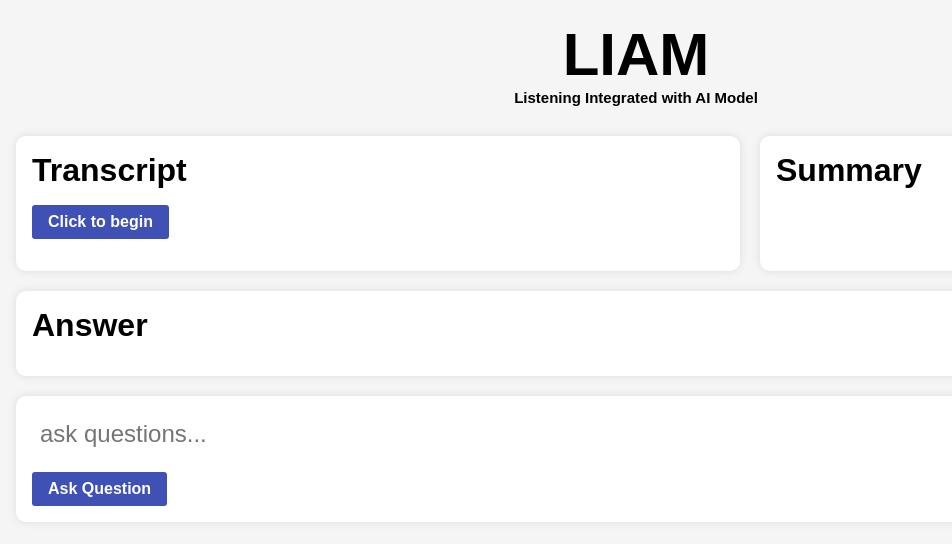
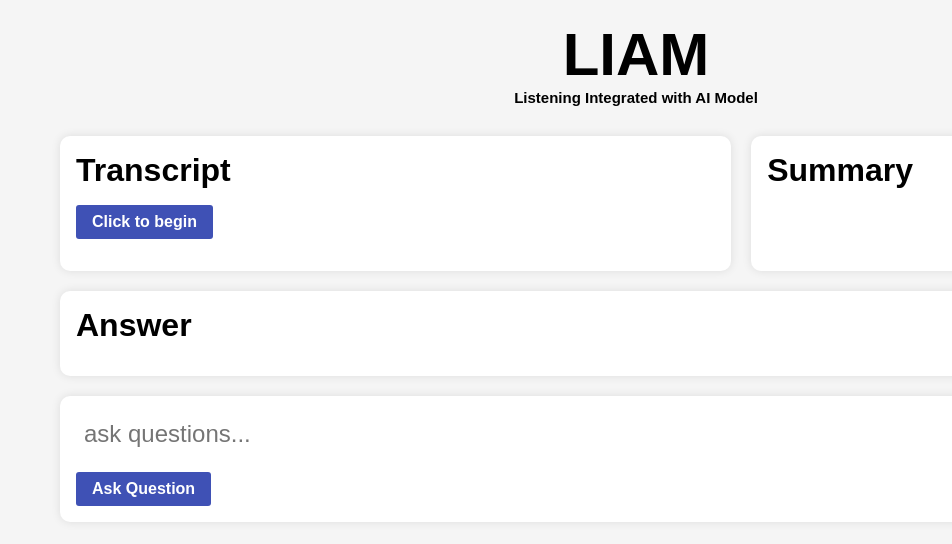
Before and after one commit to andrewschoi/liam, a Next.js app: page / in a window 1280 px wide. Shown: the top 544 px of the page, without its empty margins (4-956 px from the left). Built offline with nearby package versions, Linux system fonts and the light colour scheme.

Commit message:
Left and right margins

```diff
--- a/src/styles/globals.css
+++ b/src/styles/globals.css
@@ -165,4 +165,6 @@ body {
 
 main {
   margin: 20px;
+  margin-left: 5%;
+  margin-right: 5%;
 }
```
